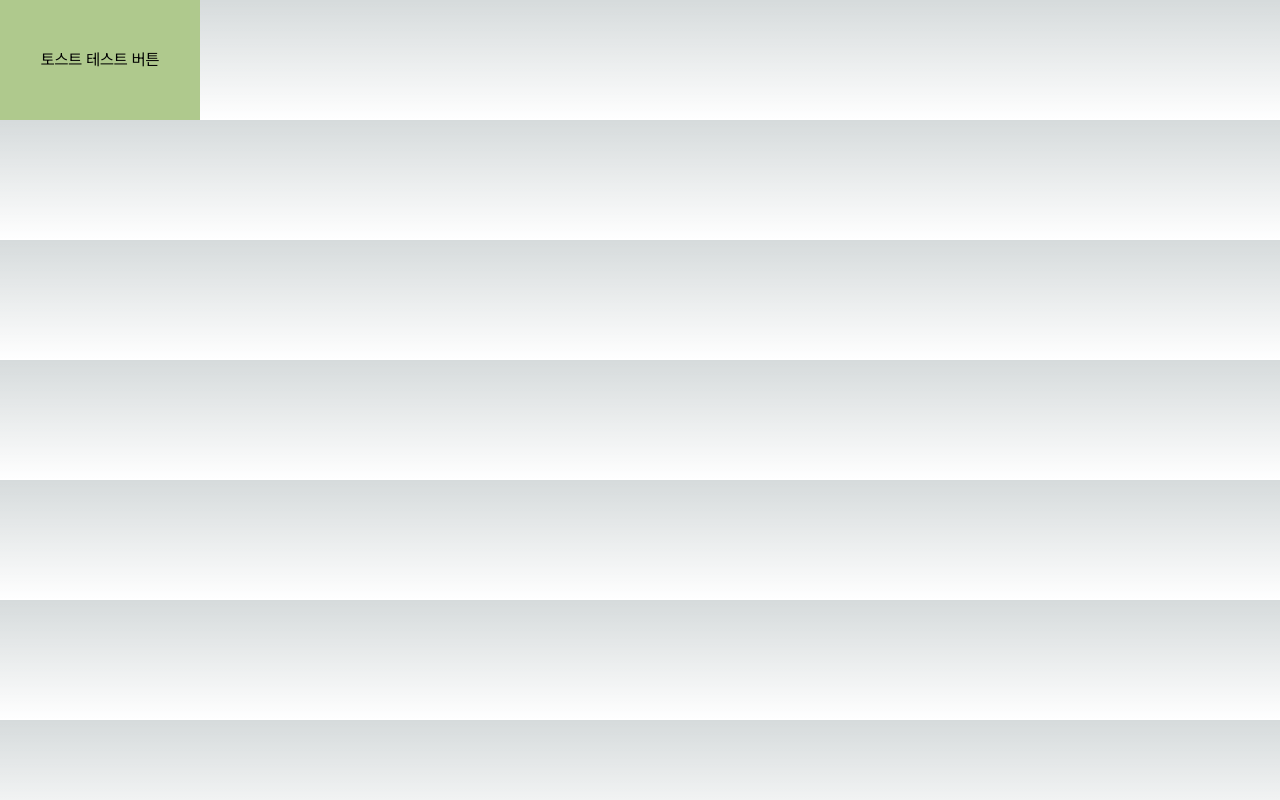
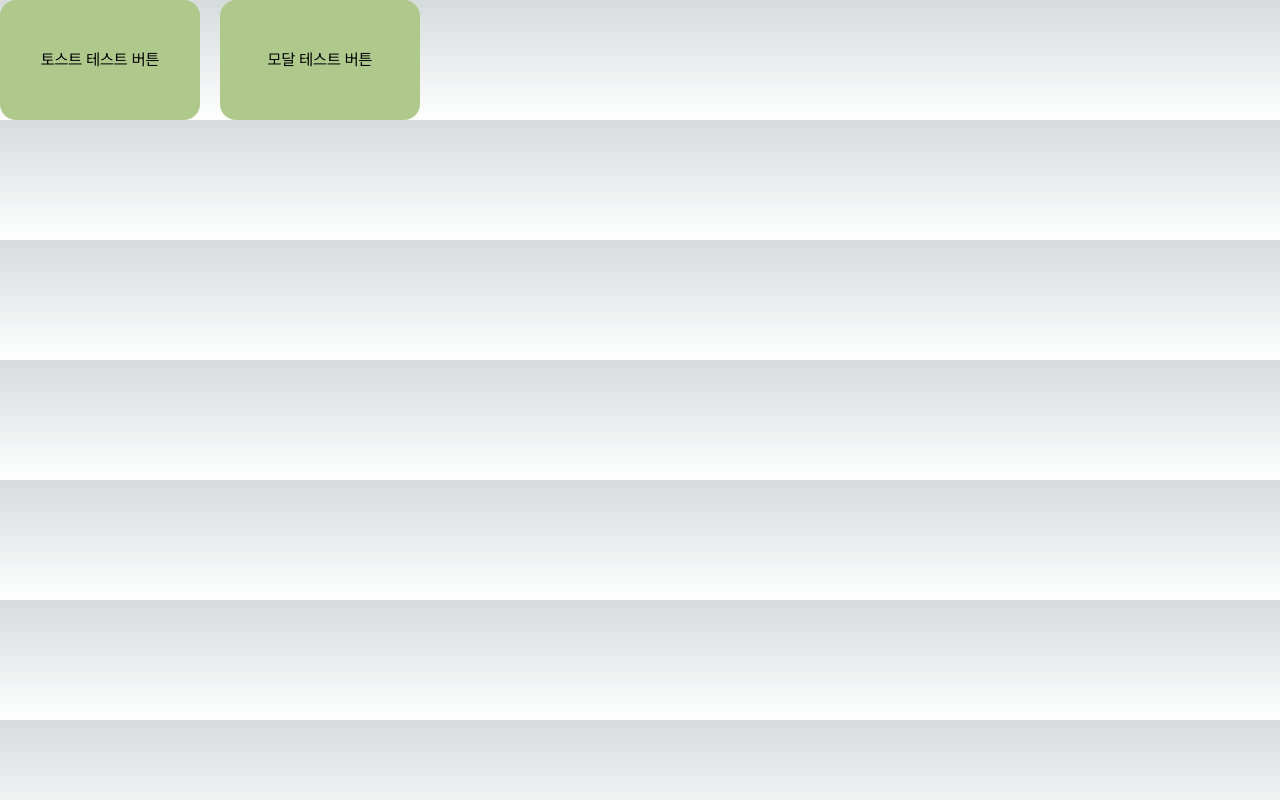
Before and after one commit to wecaners/yolog-front, a Next.js app: page / in a window 1280 px wide. Built offline with nearby package versions, Linux system fonts and the light colour scheme.

Commit message:
refactor: dialog 컴포넌트 usePortal 적용

```diff
--- a/app/components/dialog.tsx
+++ b/app/components/dialog.tsx
@@ -1,5 +1,6 @@
 'use client';
-import React, { ReactNode, useEffect, useState } from 'react';
+import usePortal from '@/hooks/use-portal';
+import React, { ReactNode } from 'react';
 import { createPortal } from 'react-dom';
 
 interface IDialogProps {
@@ -17,14 +18,11 @@ function Dialog({
   dialogRef,
   dialogOutsideClick,
 }: IDialogProps) {
-  const [mounted, setMounted] = useState(false);
+  const portalRoot = usePortal('dialog-portal');
 
-  useEffect(() => {
-    setMounted(true);
-  }, []);
-
-  if (!isOpen || !mounted) return null;
-  return createPortal(
+  if (!isOpen) return null;
+  return portalRoot
+    ? createPortal(
         <div>
           <div
             ref={dialogRef}
@@ -35,8 +33,9 @@ function Dialog({
             {children}
           </div>
         </div>,
-    document.getElementById('global-dialog') as HTMLElement,
-  );
+        portalRoot,
+      )
+    : null;
 }
 
 export default Dialog;
--- a/app/page.tsx
+++ b/app/page.tsx
@@ -1,13 +1,18 @@
 'use client';
+import UseDialog from '@/hooks/use-dialog';
 import useToast from '@/hooks/use-toast';
+import { Dialog, DialogLogout } from './components';
+import { useRef } from 'react';
 
 export default function Home() {
   const showToast = useToast();
+  const { isDialogOpen, dialogOutsideClick, setIsDialogOpen, dialogRef } =
+    UseDialog();
 
   return (
-    <div>
+    <div className="flex gap-20pxr">
       <button
-        className="w-200pxr h-120pxr bg-primary300"
+        className="w-200pxr h-120pxr bg-primary300 rounded-2xl"
         onClick={() =>
           showToast({
             message: '성공적으로 토스트가 생성됐습니다!',
@@ -17,6 +22,20 @@ export default function Home() {
       >
         토스트 테스트 버튼
       </button>
+      <button
+        className="w-200pxr h-120pxr bg-primary300 rounded-2xl"
+        onClick={() => setIsDialogOpen(!isDialogOpen)}
+      >
+        모달 테스트 버튼
+      </button>
+
+      <Dialog
+        isOpen={isDialogOpen}
+        dialogOutsideClick={dialogOutsideClick}
+        dialogRef={dialogRef}
+      >
+        <DialogLogout />
+      </Dialog>
     </div>
   );
 }
```
Lines whose indentation alone changed are shown as unchanged.
